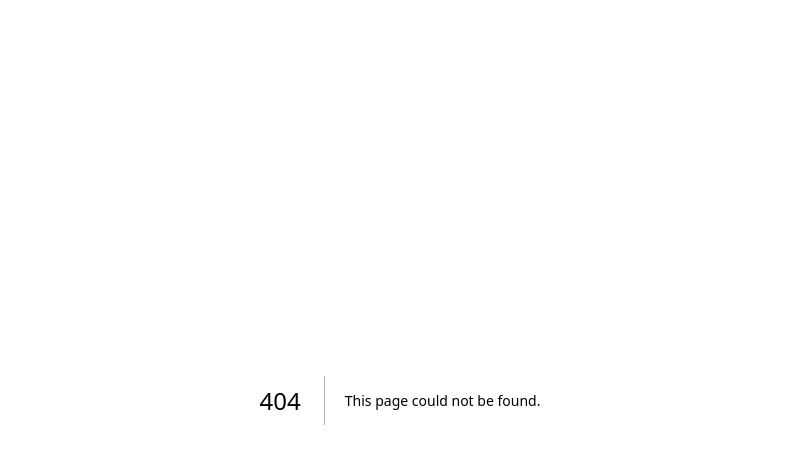
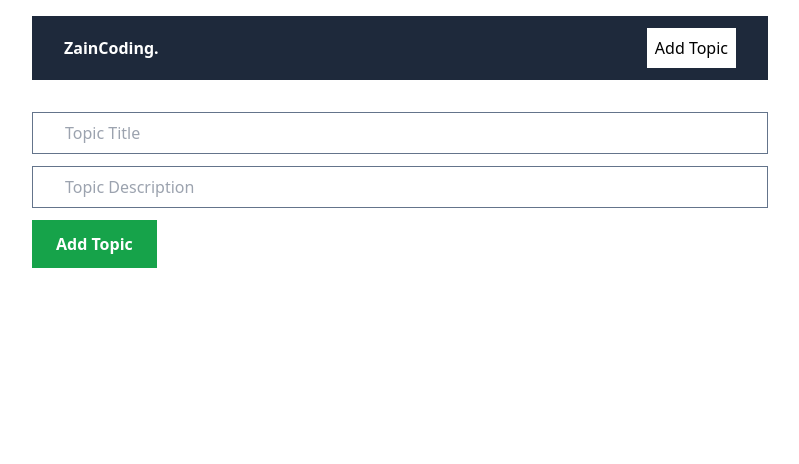
Before and after one commit to RusdyZain/CRUD_MongoDB, a Next.js app: page /addTopic in a window 1280 px wide. Before the commit this address had no page. Shown: the top 464 px of the page, without its empty margins (240-1039 px from the left). Built offline with nearby package versions, Linux system fonts and the light colour scheme.

Commit message:
Push Progress 2nd

```diff
--- a/package.json
+++ b/package.json
@@ -12,7 +12,8 @@
     "mongoose": "^8.2.1",
     "next": "14.1.2",
     "react": "^18",
-    "react-dom": "^18"
+    "react-dom": "^18",
+    "react-icons": "^5.0.1"
   },
   "devDependencies": {
     "@types/node": "^20",
--- /dev/null
+++ b/src/components/TopicsList.tsx
@@ -0,0 +1,23 @@
+import React from "react";
+import Remove from "@/components/button/Remove";
+import Link from "next/link";
+import { HiPencilAlt } from "react-icons/hi";
+
+export default function TopicsList() {
+  return (
+    <>
+      <div className="p-4 border border-state-300 my-3 flex justify-between gap-5 items-center">
+        <div>
+          <h2 className="font-bold text-2xl">Topic Title</h2>
+          <div>Topic Description</div>
+        </div>
+        <div className="flex gap-2">
+          <Remove />
+          <Link href="/editTopic/id">
+            <HiPencilAlt size={24} />
+          </Link>
+        </div>
+      </div>
+    </>
+  );
+}
--- /dev/null
+++ b/src/components/button/Remove.tsx
@@ -0,0 +1,10 @@
+import React from "react";
+import { HiOutlineTrash } from "react-icons/hi";
+
+export default function Remove() {
+  return (
+    <button className="text-red-400">
+      <HiOutlineTrash size={24} />
+    </button>
+  );
+}
--- /dev/null
+++ b/src/pages/addTopic/index.tsx
@@ -0,0 +1,25 @@
+import React from "react";
+import Layout from "../layout/Layout";
+
+export default function AddTopic() {
+  return (
+    <Layout>
+      <form action="" className="flex flex-col gap-3">
+        <input
+          className="border border-slate-500 px-8 py-2"
+          type="text"
+          placeholder="Topic Title"
+        />
+        <input
+          className="border border-slate-500 px-8 py-2"
+          type="text"
+          placeholder="Topic Description"
+        />
+
+        <button className="bg-green-600 font-bold text-white py-3 px-6 w-fit">
+          Add Topic
+        </button>
+      </form>
+    </Layout>
+  );
+}
--- /dev/null
+++ b/src/pages/editTopic/[id]/index.tsx
@@ -0,0 +1,5 @@
+import React from "react";
+
+export default function EditTopic() {
+  return <div>Edit Topic</div>;
+}
--- a/src/pages/index.tsx
+++ b/src/pages/index.tsx
@@ -1,9 +1,10 @@
+import TopicsList from "@/components/TopicsList";
 import Layout from "./layout/Layout";
 
 export default function Home() {
   return (
     <Layout>
-      <h1>Hello World</h1>
+      <TopicsList />
     </Layout>
   );
 }
--- a/src/pages/layout/Layout.tsx
+++ b/src/pages/layout/Layout.tsx
@@ -1,10 +1,11 @@
 import Navbar from "@/components/Navbar";
+import TopicsList from "@/components/TopicsList";
 
 export default function Layout({ children }: { children: React.ReactNode }) {
   return (
     <div className="max-w-3xl mx-auto p-4">
       <Navbar />
-      {children}
+      <div className="mt-8">{children}</div>
     </div>
   );
 }
```
Also changed, not shown: 1 other file (tests, documents, lock files or other folders).
